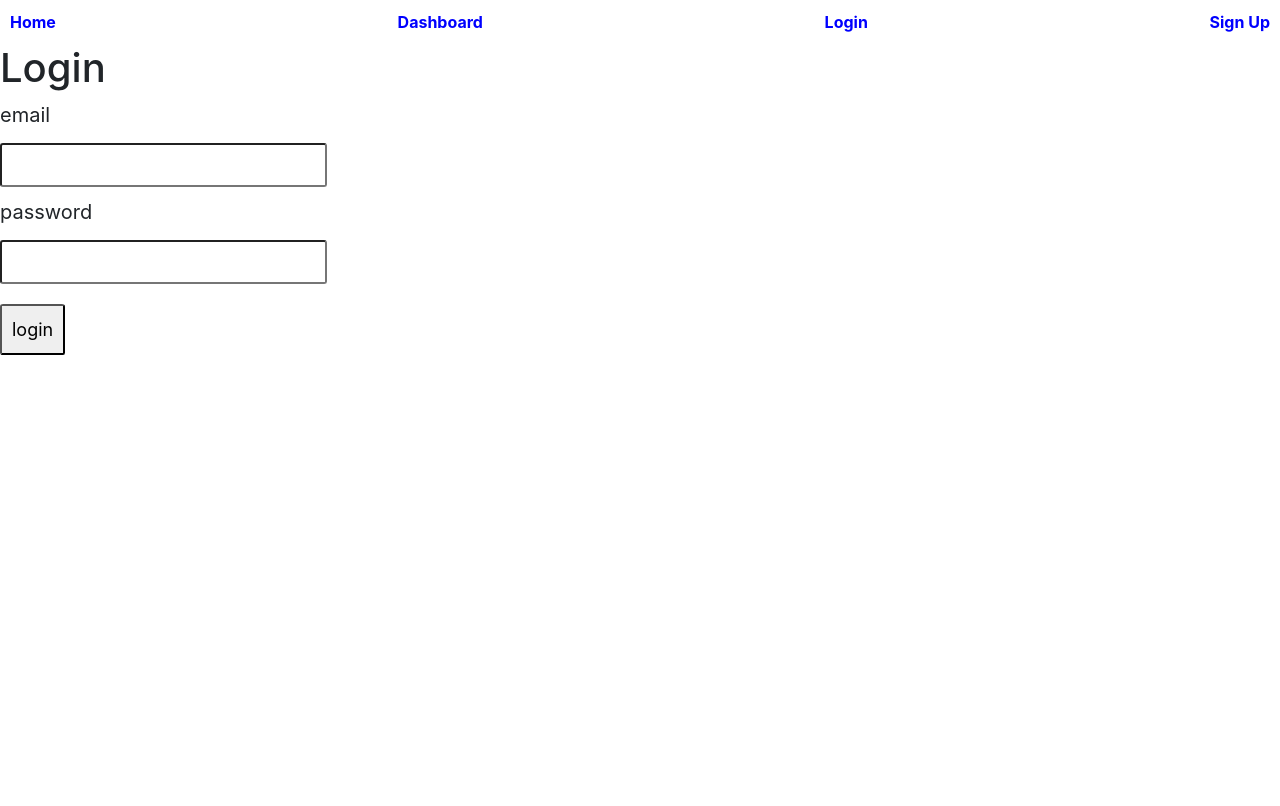
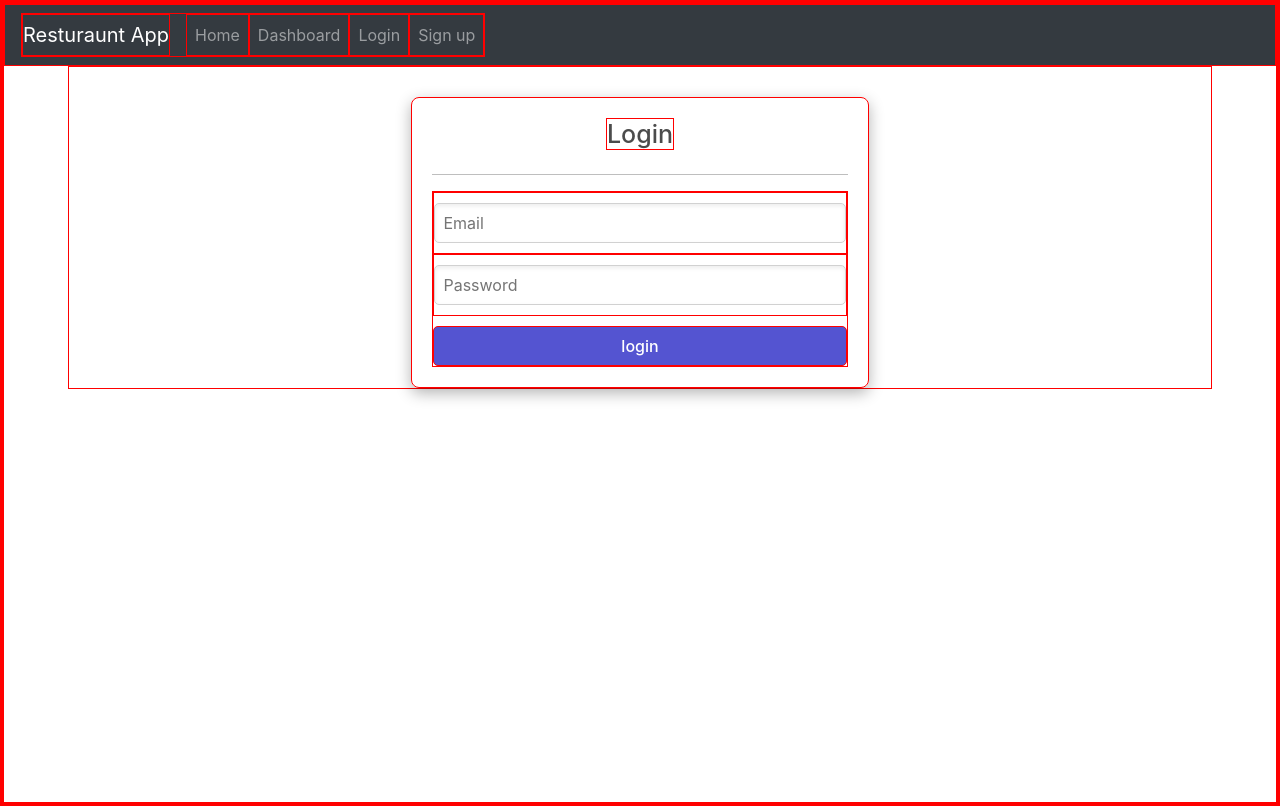
Before and after one commit to c-kehler/restaurant-app, a React (Create React App) app in the folder client/: page /login in a window 1280 px wide. Built offline with nearby package versions, Linux system fonts and the light colour scheme; no server answers.

Commit message:
add styling and conditional rendered buttons

```diff
--- a/client/src/App.css
+++ b/client/src/App.css
@@ -1,102 +1,16 @@
-.app-container {
+.App {
+  display: flex;
+  align-items: center;
+  flex-direction: column;
   width: 100%;
-  margin: 0 auto;
+  height: 100vh;
 }
 
-.App-header {
-  background-color: #282c34;
-  min-height: 100vh;
+.app-container {
   display: flex;
+  justify-content: center;
+  align-items: center;
   flex-direction: column;
-  align-items: center;
-  justify-content: center;
-  font-size: calc(10px + 2vmin);
-  color: white;
-}
-
-.App-link {
-  color: #61dafb;
-}
-
-.login-form {
-  padding: 15px;
-  width: 400px;
-  border: 1px #eee solid;
-}
-
-.form label {
-  font-size: 20px;
-}
-
-.form input {
-  font-size: 20px;
-  margin-bottom: 10px;
-  margin-top: 5px;
-  border-radius: 3px;
-  padding: 5px;
-  display: block;
-}
-
-.form button {
-  font-size: 18px;
-  margin-top: 10px;
-  padding: 10px;
-  border-radius: 5%;
-}
-
-.errorMessage {
-  border: red 1px solid;
-  background-color: #fae2e2;
-  padding: 10px;
-}
-
-nav {
-  display: flex;
-  justify-content: space-between;
-  font-weight: bold;
-  padding: 10px;
-}
-
-.nav-section {
-  min-width: 250px;
-  display: flex;
-  justify-content: space-around;
-}
-
-a {
-  text-decoration: none;
-}
-
-.nav-section button {
-  border: none;
-  font-weight: bold;
-  padding: 0;
-  text-decoration: none;
-  font-size: inherit;
-}
-
-nav button,
-nav a {
-  color: blue;
-}
-
-nav button:hover,
-nav a:hover {
-  background-color: #eee;
-}
-
-nav button:visited,
-nav a:visited {
-  background-color: #ccc;
-}
-
-nav button:hover {
-  cursor: pointer;
-}
-#root {
-  display: flex;
-  align-content: center;
-  justify-content: center;
   width: 100%;
 }
 
@@ -115,27 +29,36 @@ nav button:hover {
   border: white solid 3px;
 }
 
+.search {
+  display: flex;
+  justify-content: center;
+  align-self: center;
+  width: 300px;
+  margin: 0;
+  margin-bottom: 50px;
+}
+
 .ratingcard {
   display: flex;
   align-self: center;
   flex-direction: column;
   justify-content: center;
   align-items: center;
-  width: 250px;
+  width: 290px;
   border-radius: 10px;
   box-shadow: 0 5px 15px rgba(0, 0, 0, 0.3);
-  margin-top: 30px;
+  margin-top: 0px;
 }
 .ratingcard h1 {
   font-weight: 700;
-  font-size: 20px;
+  font-size: 22px;
   margin-top: 5px;
-  margin-left: 10px;
+  margin-left: 30px;
   margin-right: 5px;
 }
 .ratingcard .phone-number {
   margin-top: -10px;
-  margin-left: 10px;
+  margin-left: 30px;
   font-size: 15px;
   color: grey;
 }
@@ -143,14 +66,14 @@ nav button:hover {
   color: black;
   padding: 0px 5px 0px 5px;
   color: grey;
-  margin-top: -10px;
-  margin-left: 10px;
-  margin-right: 10px;
+  margin-top: 0px;
+  margin-left: 15px;
+  margin-right: 15px;
 }
 
 img {
   width: 100%;
-  height: 200px;
+  height: 230px;
   object-fit: cover;
   object-position: 0% 70%;
   border-top-left-radius: 10px;
@@ -162,3 +85,110 @@ img {
   display: flex;
   flex-direction: row;
 }
+
+.app-container {
+  display: flex;
+  width: 90%;
+  justify-content: space-around;
+}
+
+.login-form {
+  margin-top: 30px;
+  display: flex;
+  flex-direction: column;
+  max-width: 100%;
+  min-width: 40%;
+  padding: 20px;
+  border-radius: 8px;
+  box-shadow: 0 5px 15px rgba(0, 0, 0, 0.3);
+}
+.login-form hr {
+  background-color: rgba(128, 128, 128, 0.336);
+  height: 0px;
+  width: 100%;
+}
+.login-form input {
+  margin-top: 10px;
+  margin-bottom: 10px;
+  width: 100%;
+  border-radius: 5px;
+  border: 1px solid #d1d1d1;
+  box-shadow: inset 0 2px 4px 0 rgba(0, 0, 0, 0.08);
+  height: 40px;
+  padding: 8px;
+}
+.login-form input:focus {
+  outline: 1px;
+  border: solid 2px #808dff;
+  box-shadow: inset 0 2px 4px 0 rgba(0, 0, 0, 0.08);
+}
+.login-form h1 {
+  font-size: 25px;
+  align-self: center;
+  color: rgba(0, 0, 0, 0.705);
+}
+.login-form form {
+  display: flex;
+  flex-direction: column;
+}
+.login-form form .errorMessage {
+  font-size: 15px;
+  color: rgba(255, 0, 0, 0.603);
+  font-weight: 500;
+}
+.login-form form button {
+  width: 100%;
+  align-self: center;
+  border-radius: 5px;
+  color: white;
+  background-color: #5454d1;
+  height: 40px;
+  font-weight: 500;
+  margin-top: 10px;
+}
+
+.MyNavbar {
+  width: 100%;
+}
+
+.button-container {
+  display: flex;
+  justify-content: space-evenly;
+  width: 100%;
+  margin-top: 10px;
+  margin-bottom: 10px;
+}
+.button-container button {
+  color: white;
+  height: 40px;
+  margin-top: -10px;
+  margin-bottom: 10px;
+  transition: all 0.15s ease-in-out;
+}
+.button-container button:hover {
+  box-shadow: inset 0 1px 15px rgba(0, 0, 0, 0.3);
+}
+.button-container button:hover:after {
+  transition: opacity 1s ease-in-out;
+}
+.button-container .link-button {
+  border-radius: 50%;
+  width: 40px;
+  height: 40px;
+  border-right-width: 0;
+  background-color: #808dff;
+  border-color: #808dff;
+}
+.button-container .like-button {
+  border-radius: 50%;
+  width: 40px;
+  height: 40px;
+  background-color: rgba(255, 0, 0, 0.507);
+  border-color: rgba(255, 0, 0, 0.507);
+}
+
+* {
+  border: red solid 1px;
+}
+
+/*# sourceMappingURL=App.css.map */
--- a/client/src/App.js
+++ b/client/src/App.js
@@ -3,6 +3,7 @@ import React from "react";
 import "./App.css";
 import Auth from "./components/Auth";
 //Components
+import MyNavbar from "./components/Navbar";
 
 class App extends React.Component {
   constructor(props) {
@@ -14,7 +15,12 @@ class App extends React.Component {
   }
 
   render() {
-    return <Auth />;
+    return (
+      <div className= "App">
+        <MyNavbar />
+        <Auth />
+      </div>
+    );
   }
 }
 
--- a/client/src/App.scss
+++ b/client/src/App.scss
@@ -1,7 +1,16 @@
-#root {
+.App {
   display: flex;
-  align-content: center;
+  align-items: center;
+  flex-direction: column;
+  width: 100%;
+  height: 100vh;
+}
+
+.app-container {
+  display: flex;
   justify-content: center;
+  align-items: center;
+  flex-direction: column;
   width: 100%;
 }
 
@@ -20,28 +29,37 @@
   border: white solid 3px;
 }
 
+.search {
+  display: flex;
+  justify-content: center;
+  align-self: center;
+  width: 300px;
+  margin: 0;
+  margin-bottom: 50px;
+}
+
 .ratingcard {
   display: flex;
   align-self: center;
   flex-direction: column;
   justify-content: center;
   align-items: center;
-  width: 250px;
+  width: 290px;
   border-radius: 10px;
   box-shadow: 0 5px 15px rgba(0, 0, 0, 0.3);
-  margin-top: 30px;
+  margin-top: 0px;
 
   h1 {
     font-weight: 700;
-    font-size: 20px;
+    font-size: 22px;
     margin-top: 5px;
-    margin-left: 10px;
+    margin-left: 30px;
     margin-right: 5px;
   }
 
   .phone-number {
     margin-top: -10px;
-    margin-left: 10px;
+    margin-left: 30px;
     font-size: 15px;
     color: grey;
   }
@@ -50,15 +68,15 @@
     color: black;
     padding: 0px 5px 0px 5px;
     color: grey;
-    margin-top: -10px;
-    margin-left: 10px;
-    margin-right: 10px;
+    margin-top: -0px;
+    margin-left: 15px;
+    margin-right: 15px;
   }
 }
 
 img {
   width: 100%;
-  height: 200px;
+  height: 230px;
   object-fit: cover;
   object-position: 0% 70%;
   border-top-left-radius: 10px;
@@ -70,7 +88,115 @@ img {
   display: flex;
   flex-direction: row;
 }
+.app-container {
+  display: flex;
+  width: 90%;
+  justify-content: space-around;
+}
 
-// * {
-//   border: red solid 1px;
-// }
+.login-form {
+  margin-top: 30px;
+  display: flex;
+  flex-direction: column;
+  max-width: 100%;
+  min-width: 40%;
+  padding: 20px;
+  border-radius: 8px;
+  box-shadow: 0 5px 15px rgba(0, 0, 0, 0.3);
+  hr {
+    background-color: rgba(128, 128, 128, 0.336);
+    height: 0px;
+    width: 100%;
+  }
+  input {
+    margin-top: 10px;
+    margin-bottom: 10px;
+    width: 100%;
+    border-radius: 5px;
+    border: 1px solid #d1d1d1;
+    box-shadow: inset 0 2px 4px 0 hsla(0, 0%, 0%, 0.08);
+    height: 40px;
+    padding: 8px;
+    &:focus {
+      outline: 1px;
+      border: solid 2px #808dff;
+      box-shadow: inset 0 2px 4px 0 hsla(0, 0%, 0%, 0.08);
+    }
+  }
+  h1 {
+    font-size: 25px;
+    align-self: center;
+    color: rgba(0, 0, 0, 0.705);
+  }
+  form {
+    display: flex;
+    flex-direction: column;
+
+    .errorMessage {
+      font-size: 15px;
+      color: rgba(255, 0, 0, 0.603);
+      font-weight: 500;
+    }
+
+    button {
+      width: 100%;
+      align-self: center;
+      border-radius: 5px;
+      color: white;
+      background-color: rgb(84, 84, 209);
+      height: 40px;
+      font-weight: 500;
+      margin-top: 10px;
+    }
+  }
+}
+
+.MyNavbar {
+  width: 100%;
+}
+
+.button-container {
+  display: flex;
+  justify-content: space-evenly;
+  width: 100%;
+  margin-top: 10px;
+  margin-bottom: 10px;
+
+  button {
+    color: white;
+    // border-color: #808dffb9;
+    height: 40px;
+    margin-top: -10px;
+    margin-bottom: 10px;
+    transition: all 0.15s ease-in-out;
+    &:hover {
+      box-shadow: inset 0 1px 15px rgba(0, 0, 0, 0.3);
+      &:after {
+        transition: opacity 1s ease-in-out;
+      }
+    }
+  }
+  .link-button {
+    // width:50%;
+    // border-radius: 0px 0px 0px 10px;
+    border-radius: 50%;
+    width: 40px;
+    height: 40px;
+    border-right-width: 0;
+    background-color: #808dff;
+    border-color: #808dff;
+  }
+  .like-button {
+    // width:50%;
+    // border-radius: 0px 0px 10px 0px;
+    border-radius: 50%;
+    width: 40px;
+    height: 40px;
+    background-color: rgba(255, 0, 0, 0.507);
+    border-color: rgba(255, 0, 0, 0.507);
+  }
+}
+
+* {
+  border: red solid 1px;
+}
--- a/client/src/components/Auth.js
+++ b/client/src/components/Auth.js
@@ -77,14 +77,6 @@ class Auth extends React.Component {
     const { isSignedIn, user } = this.state;
     return (
       <div className="app-container">
-        <nav>
-          <Link to="/">Home</Link>
-          <Link to="/dashboard">Dashboard</Link>
-          <Link to="login">Login</Link>
-          <Link to="/signup">Sign Up</Link>
-        </nav>
-
-        <main>
           <Route exact path="/" component={Home} />
           <Protectedroute
             path={`/dashboard/`}
@@ -113,7 +105,6 @@ class Auth extends React.Component {
               />
             )}
           />
-        </main>
       </div>
     );
   }
--- a/client/src/components/Login.js
+++ b/client/src/components/Login.js
@@ -3,7 +3,7 @@ import LoginForm from "./LoginForm";
 
 function Login(props) {
   return (
-    <div>
+    <div className= 'logincontainer'>
       <h1>Login</h1>
       <LoginForm {...props} />
     </div>
--- a/client/src/components/LoginForm.js
+++ b/client/src/components/LoginForm.js
@@ -53,13 +53,13 @@ class LoginForm extends React.Component {
       return <Redirect to="/dashboard" />;
     }
     return (
-      <div>
-        {errorMessage}
+      <div className='login-form'>
         <h1>Login</h1>
+        <hr></hr>
         <form className="form" onSubmit={this.handleSubmitForm}>
           <div>
-            <label>email</label>
             <input
+              placeholder="Email"
               type="text"
               name="email"
               onChange={this.handleTextInput}
@@ -67,13 +67,14 @@ class LoginForm extends React.Component {
             />
           </div>
           <div>
-            <label>password</label>
             <input
+              placeholder="Password"
               type="password"
               name="password"
               onChange={this.handleTextInput}
               value={this.state.password}
             />
+                    {errorMessage}
           </div>
           <button>login</button>
         </form>
--- /dev/null
+++ b/client/src/components/Navbar.js
@@ -0,0 +1,21 @@
+import Navbar from "react-bootstrap/Navbar";
+import React from "react";
+import Nav from "react-bootstrap/Nav";
+
+const MyNavbar = props => {
+  return (
+    <Navbar expand={"sm"} bg="dark " variant="dark" className="MyNavbar">
+      <Nav className="mr-auto">
+        <Navbar.Brand>Resturaunt App</Navbar.Brand>
+        <Nav.Link href="/">Home</Nav.Link>
+        <Nav.Link href="/dashboard/">Dashboard</Nav.Link>
+        <Nav.Link href="/login">Login</Nav.Link>
+        <Nav.Link href="/signup">Sign up</Nav.Link>
+      </Nav>
+    </Navbar>
+  );
+};
+
+
+
+export default MyNavbar;
--- a/client/src/components/RatingCard.js
+++ b/client/src/components/RatingCard.js
@@ -37,9 +37,16 @@ class RatingCard extends Component {
                 </div>
               </div>
               <p className="venue-summary">{this.props.review}</p>
+              <div className="button-container">
+                <button className="link-button">
+                  <i class="fas fa-link" />
+                </button>
+                <button className="like-button">
+                  <i class="fas fa-heart" />
+                </button>
+              </div>
             </React.Fragment>
           ))}
-          <button>like</button>
         </React.Fragment>
       </div>
     );
```
Also changed, not shown: client/src/components/Home.js (+49 -41 lines), 1 other file (tests, documents, lock files or other folders).
